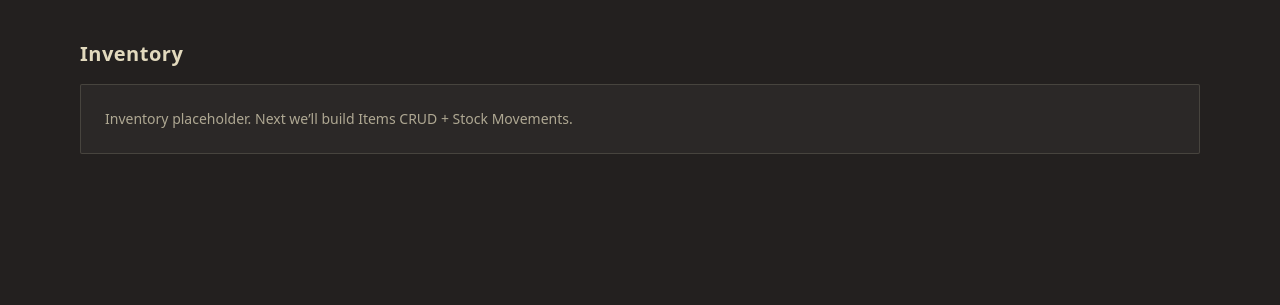
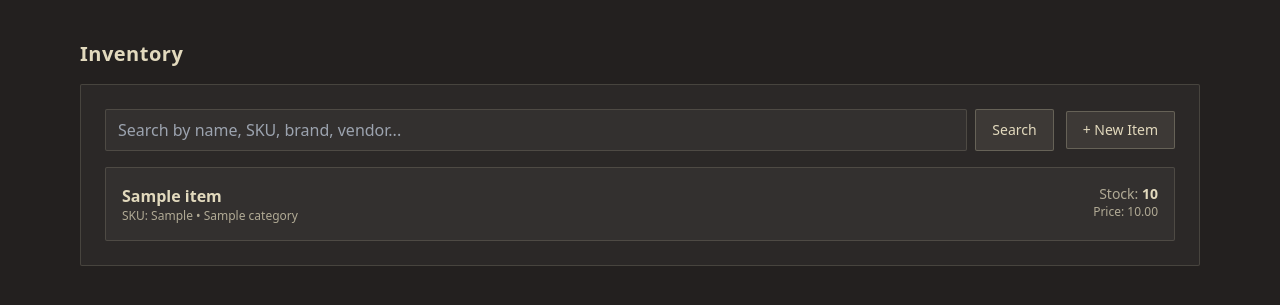
Before and after one commit to oramirezperera/matyz_app, a Django app: page /inventory/items/ in a window 1280 px wide. Shown: the part 57-362 px from the top of the page. Run offline with Django 5.2, Linux system fonts and the light colour scheme; tables that the repository leaves empty hold one stand-in row (values such as "Sample post"); some libraries are stand-ins or nearby versions.

Commit message:
Added the first version of inventory

```diff
--- a/inventory/urls.py
+++ b/inventory/urls.py
@@ -5,5 +5,9 @@ app_name = "inventory"
 
 urlpatterns = [
     path("items/", views.items_list, name="items"),
+    path("items/new/", views.item_create, name="item_create"),
+    path("items/<int:pk>/", views.item_detail, name="item_detail"),
+    path("items/<int:pk>/edit/", views.item_edit, name="item_edit"),
+    path("items/<int:pk>/movement/new/", views.movement_create, name="movement_create"),
     path("low-stock/", views.low_stock, name="low_stock"),
 ]
--- a/inventory/views.py
+++ b/inventory/views.py
@@ -1,9 +1,116 @@
-from django.shortcuts import render
+from django.conf import settings
+from django.contrib import messages
+from django.db.models import Q, Sum
+from django.shortcuts import get_object_or_404, redirect, render
+from django.urls import reverse
 
-# Create your views here.
+from .forms import ItemForm, StockMovementForm
+from .models import Item, StockMovement
+
+
+DEFAULT_LOW_STOCK = 5  # Later: make this configurable in a Settings table
+
 
 def items_list(request):
-    return render(request, "inventory/items.html")
+    q = request.GET.get("q", "").strip()
+    only_active = request.GET.get("active", "1")  # default active only
+    category_id = request.GET.get("category", "").strip()
+
+    items = Item.objects.all().select_related("category")
+
+    if only_active == "1":
+        items = items.filter(is_active=True)
+
+    if category_id:
+        items = items.filter(category_id=category_id)
+
+    if q:
+        items = items.filter(
+            Q(name__icontains=q) |
+            Q(sku__icontains=q) |
+            Q(brand__icontains=q) |
+            Q(vendor__icontains=q)
+        )
+
+    # NOTE: current_stock is computed property (per-row query if used in template).
+    # For list views, we compute via aggregation in one query:
+    items = items.annotate(stock=Sum("movements__quantity_change")).order_by("name")
+
+    return render(request, "inventory/items_list.html", {
+        "items": items,
+        "q": q,
+        "only_active": only_active,
+        "category_id": category_id,
+    })
+
+
+def item_create(request):
+    form = ItemForm(request.POST or None)
+    if request.method == "POST" and form.is_valid():
+        item = form.save()
+        messages.success(request, f"Item created: {item.name}")
+        return redirect("inventory:item_detail", pk=item.pk)
+    return render(request, "inventory/item_form.html", {"form": form, "mode": "create"})
+
+
+def item_edit(request, pk: int):
+    item = get_object_or_404(Item, pk=pk)
+    form = ItemForm(request.POST or None, instance=item)
+    if request.method == "POST" and form.is_valid():
+        form.save()
+        messages.success(request, "Item updated.")
+        return redirect("inventory:item_detail", pk=item.pk)
+    return render(request, "inventory/item_form.html", {"form": form, "mode": "edit", "item": item})
+
+
+def item_detail(request, pk: int):
+    item = get_object_or_404(Item.objects.select_related("category"), pk=pk)
+    movements = item.movements.select_related("created_by").all()[:50]
+    current_stock = item.current_stock
+    threshold = item.threshold(DEFAULT_LOW_STOCK)
+
+    return render(request, "inventory/item_detail.html", {
+        "item": item,
+        "movements": movements,
+        "current_stock": current_stock,
+        "threshold": threshold,
+        "default_threshold": DEFAULT_LOW_STOCK,
+    })
+
+
+def movement_create(request, pk: int):
+    item = get_object_or_404(Item, pk=pk)
+
+    form = StockMovementForm(request.POST or None)
+    if request.method == "POST" and form.is_valid():
+        movement: StockMovement = form.save(commit=False)
+        movement.item = item
+        movement.created_by = request.user if request.user.is_authenticated else None
+        movement.save()
+        messages.success(request, "Stock movement recorded.")
+        return redirect("inventory:item_detail", pk=item.pk)
+
+    return render(request, "inventory/movement_form.html", {
+        "item": item,
+        "form": form,
+    })
+
 
 def low_stock(request):
-    return render(request, "inventory/low_stock.html")
+    # We need aggregated stock in one query
+    items = (
+        Item.objects.filter(is_active=True)
+        .select_related("category")
+        .annotate(stock=Sum("movements__quantity_change"))
+        .order_by("name")
+    )
+
+    # Filter in Python because threshold is per-item (may be null)
+    low = []
+    for it in items:
+        stock = int(it.stock or 0)
+        threshold = it.low_stock_threshold if it.low_stock_threshold is not None else DEFAULT_LOW_STOCK
+        if stock <= threshold:
+            low.append((it, stock, threshold))
+
+    return render(request, "inventory/low_stock.html", {"rows": low, "default_threshold": DEFAULT_LOW_STOCK})
--- /dev/null
+++ b/templates/inventory/items_list.html
@@ -0,0 +1,40 @@
+{% extends "base.html" %}
+{% block title %}Inventory | Matyz Stock{% endblock %}
+{% block page_title %}Inventory{% endblock %}
+
+{% block content %}
+  <div class="flex flex-col md:flex-row md:items-center gap-3 mb-4">
+    <form class="flex-1 flex gap-2" method="get">
+      <input
+        name="q"
+        value="{{ q }}"
+        placeholder="Search by name, SKU, brand, vendor..."
+        class="w-full px-3 py-2 rounded-sm matyz-surface outline-none"
+      />
+      <button class="px-4 py-2 rounded-sm matyz-btn text-sm" type="submit">Search</button>
+    </form>
+
+    <a class="px-4 py-2 rounded-sm matyz-btn text-sm text-center" href="{% url 'inventory:item_create' %}">
+      + New Item
+    </a>
+  </div>
+
+  <div class="grid gap-3">
+    {% for item in items %}
+      <a href="{% url 'inventory:item_detail' item.pk %}" class="matyz-surface rounded-sm p-4 hover:opacity-95 block">
+        <div class="flex items-start justify-between gap-3">
+          <div>
+            <div class="font-semibold">{{ item.name }}</div>
+            <div class="text-xs matyz-muted">SKU: {{ item.sku }}{% if item.category %} • {{ item.category.name }}{% endif %}</div>
+          </div>
+          <div class="text-right">
+            <div class="text-sm"><span class="matyz-muted">Stock:</span> <span class="font-semibold">{{ item.stock|default_if_none:0 }}</span></div>
+            <div class="text-xs matyz-muted">Price: {{ item.sell_price }}</div>
+          </div>
+        </div>
+      </a>
+    {% empty %}
+      <div class="matyz-muted text-sm">No items found.</div>
+    {% endfor %}
+  </div>
+{% endblock %}
```
Also changed, not shown: inventory/forms.py (added, +36 -0 lines), templates/inventory/item_detail.html (added, +69 -0 lines), templates/inventory/item_form.html (added, +41 -0 lines), templates/inventory/low_stock.html (+22 -2 lines), templates/inventory/movement_form.html (added, +39 -0 lines).
